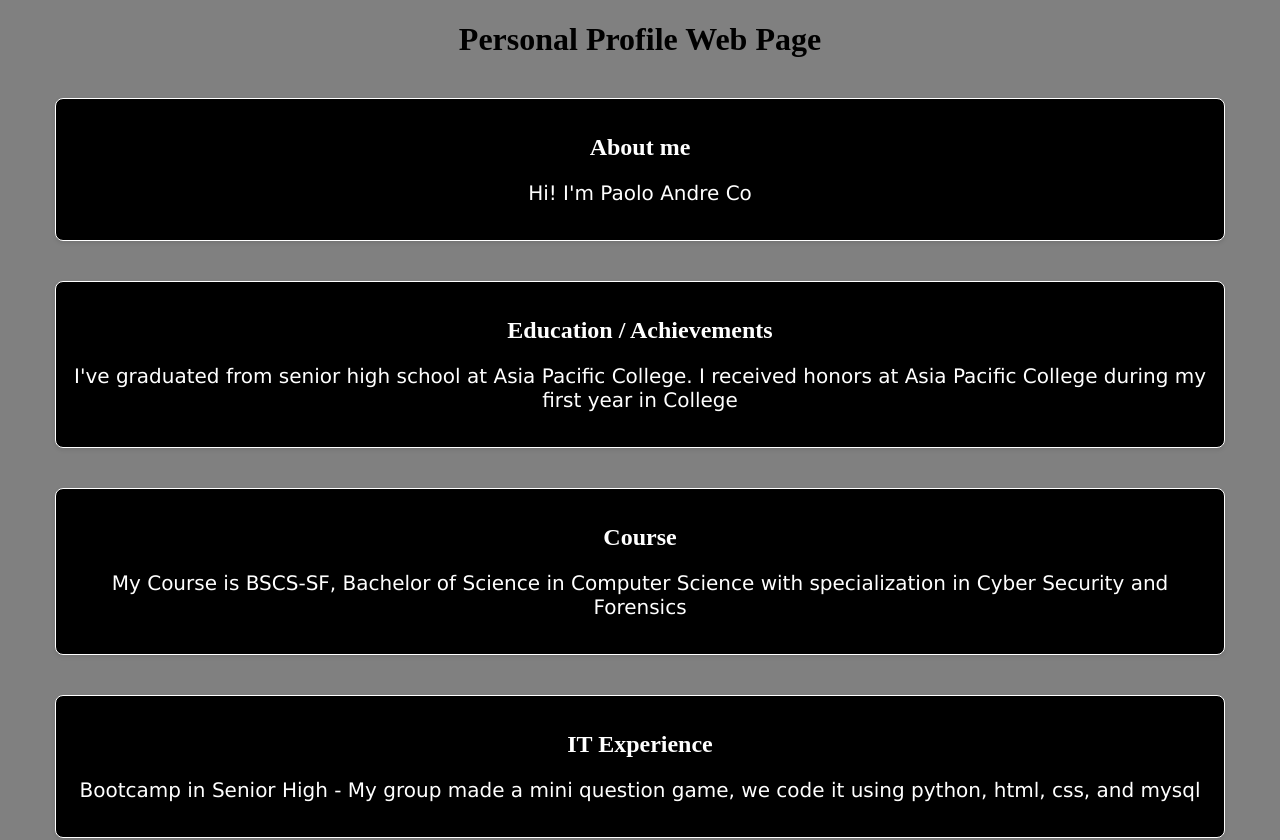
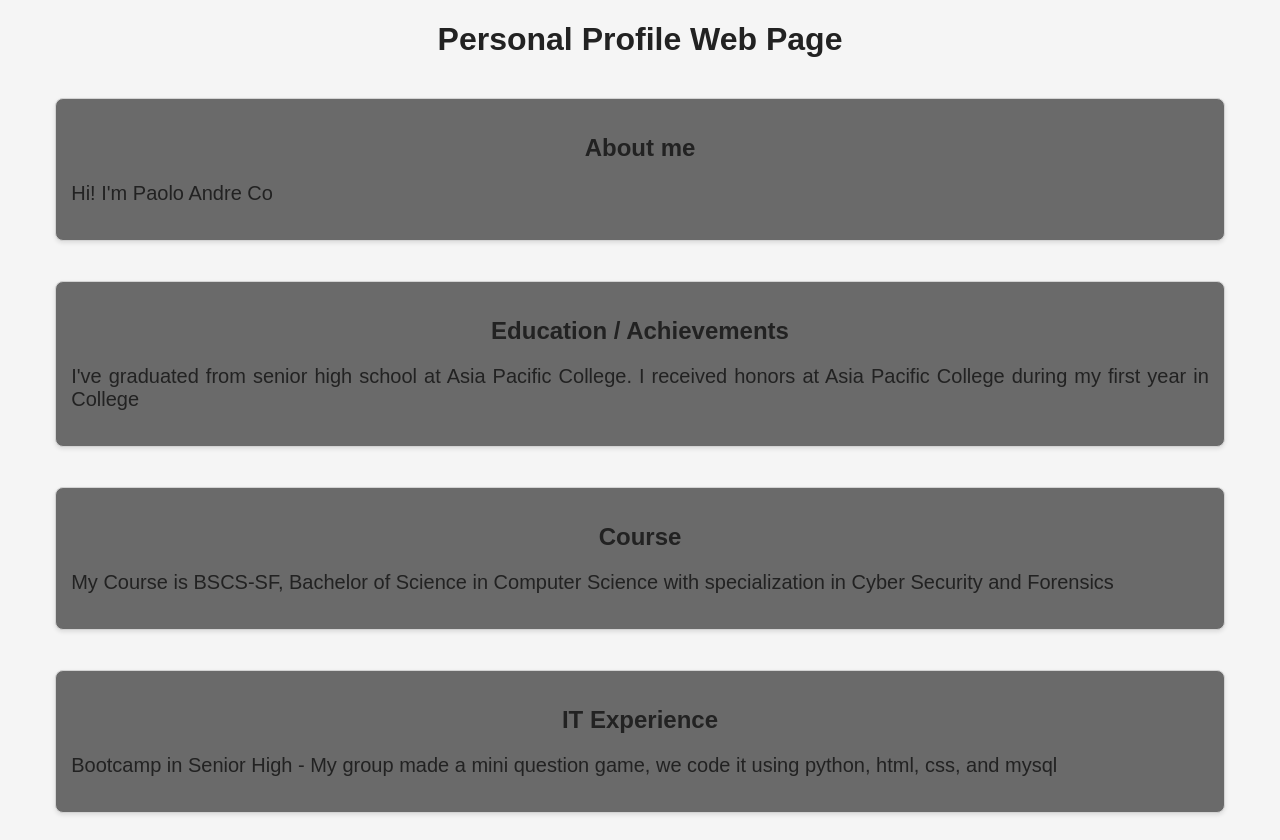
Before and after one commit to 2dree/WEBPROG-PERSONAL-WEBSITE, a plain HTML site: page home/index.html in a window 1280 px wide. Shown: the top 840 px of the page. Drawn offline with Linux system fonts and the light colour scheme.

Commit message:
added css

```diff
--- a/home/css/mystyle.css
+++ b/home/css/mystyle.css
@@ -1,32 +1,47 @@
+:root {
+  --base-color: #6a6a6a; /* Base gray /
+  --light-color: #d3d3d3; / Lighter gray /
+  --dark-color: #3a3a3a; / Darker gray /
+  --accent-color: #8a8a8a; / Accent gray /
+  --background-color: #f5f5f5; / Very light gray for background /
+  --text-color: #222222; / Dark gray for text */
+}
+
 body {
-    background-color: grey;
+    background-color: #f5f5f5;
   }
 
   h1 {
-    color: black;
+    color: #222222;
     text-align: center;
+
+    font-family: Arial, sans-serif;
   }
 
 h2 {
-  color: white;
+  color: #222222;
   text-align: center;
+
+  font-family: Arial, sans-serif;
 }
 
 
   p {
-    color: white;
-    text-align: center;
+    color: #222222;
+    text-align: justify;
 
     font-family: verdana;
     font-size: 20px;
+
+    font-family: Arial, sans-serif;
   }
 
   section {
-    border: 1px solid white;
+    border: 1px solid #d3d3d3;
     border-radius: 8px;
     margin: 40px auto;
     padding: 15px;
-    background-color: black;
+    background-color: #6a6a6a;
     width: 90%;
     box-shadow: 0 2px 4px rgba(0, 0, 0, 0.1);
   }
```
